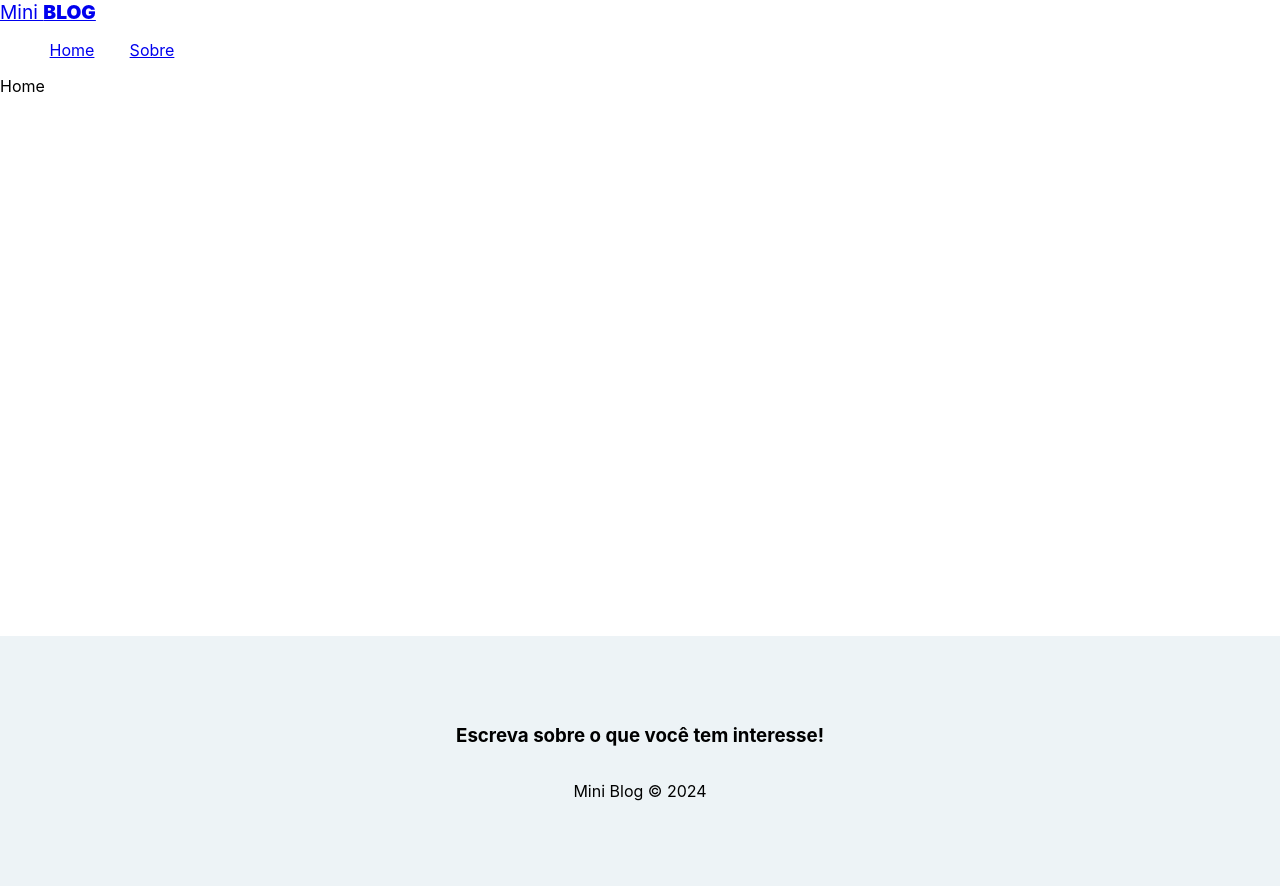
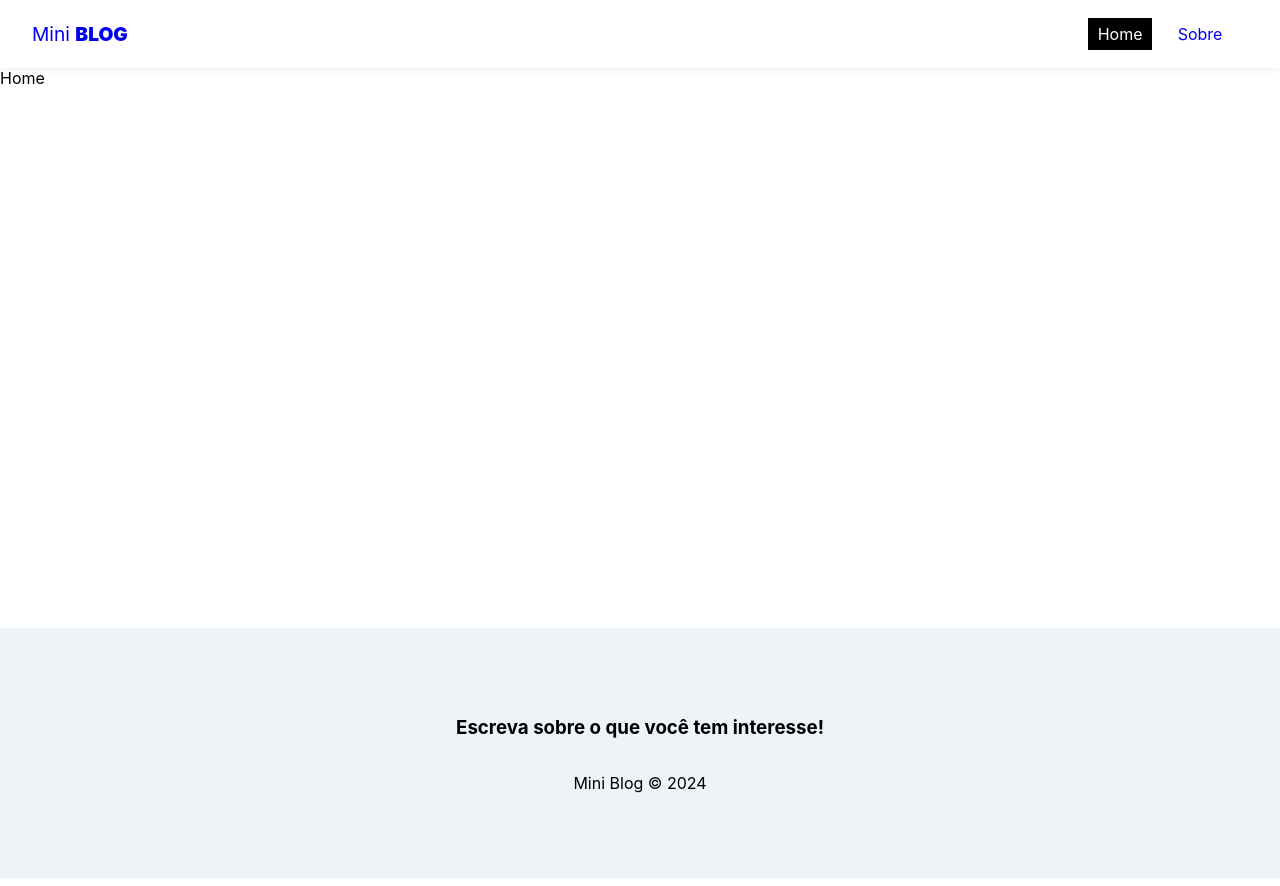
Before and after one commit to GuidoStocco/MiniBlog, a React (Create React App) app: page / in a window 1280 px wide. Built offline with nearby package versions, Linux system fonts and the light colour scheme.

Commit message:
css navbar e  footer

```diff
--- a/src/components/Navbar.js
+++ b/src/components/Navbar.js
@@ -10,10 +10,10 @@ const Navbar = () => {
             </NavLink>
             <ul className={styles.links_list}>
                 <li>
-                    <NavLink to='/'>Home</NavLink>
+                    <NavLink to='/' className={({isActive}) => (isActive ? styles.active : "")}>Home</NavLink>
                 </li>
                 <li>
-                    <NavLink to='about'>Sobre</NavLink>
+                    <NavLink to='about' className={({isActive}) => (isActive ? styles.active : "")}>Sobre</NavLink>
                 </li>
             </ul>
         </nav>
--- a/src/components/Navbar.module.css
+++ b/src/components/Navbar.module.css
@@ -1,13 +1,15 @@
-navbar{
+.navbar{
     display: flex;
     box-shadow: rgba(0,0,0, .15) 0px -2px 10px 0px;
     justify-content: space-between;
     align-items: center;
     padding: .5em 2em;
+
 }
 
 .brand{
     font-size: 1.2em;
+    text-decoration: none;
 }
 
 .brand span{
@@ -18,14 +20,17 @@ navbar{
 .links_list{
     display: flex;
     list-style: none;
+
 }
 
 .links_list li{
     margin-right: 1em;
+
 }
 
 .links_list li a{
     padding: .4em .6em;
+    text-decoration: none;
 }
 
 .active{
```
